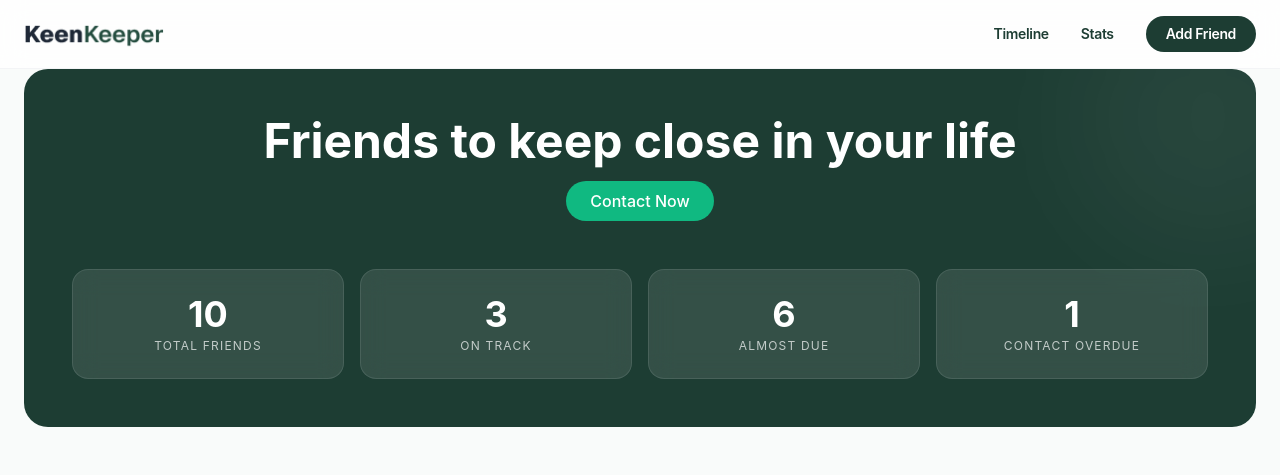
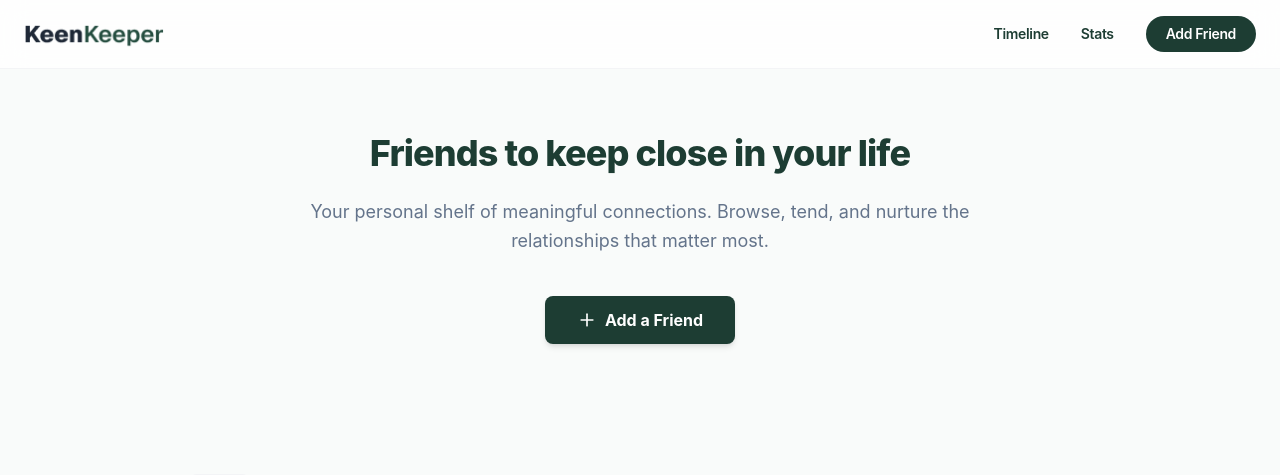
Before and after one commit to Rusmia-Rahaman-Urfa/Keen_Keeper, a Next.js app: page / in a window 1280 px wide. Shown: the top 475 px of the page. Built offline with nearby package versions, Linux system fonts and the light colour scheme.

Commit message:
refactor: update dashboard with friends summary and interactive cards

```diff
--- a/src/components/Banner.js
+++ b/src/components/Banner.js
@@ -1,33 +1,27 @@
 'use client';
-import Image from 'next/image';
+import { Plus } from 'lucide-react';
 
 export default function Banner() {
   return (
-    <div className="bg-[#1D3D33] rounded-3xl p-8 lg:p-12 text-white overflow-hidden relative">
-      {/* Background Decor */}
-      <div className="absolute top-0 right-0 w-64 h-64 bg-white/5 rounded-full -mr-20 -mt-20 blur-3xl"></div>
+    <section className="py-16 bg-[#F9FBFA] text-center">
+      <div className="max-w-3xl mx-auto px-4">
+        {/* Title matching image_32178a.png */}
+        <h1 className="text-4xl font-extrabold text-[#1D3D33] mb-6 tracking-tight">
+          Friends to keep close in your life
+        </h1>
 
-      <div className="relative z-10 text-center mb-12">
-        <h1 className="text-3xl lg:text-5xl font-bold mb-4">Friends to keep close in your life</h1>
-        <button className="bg-[#10B981] hover:bg-[#059669] text-white px-6 py-2 rounded-full font-medium transition-all">
-          Contact Now
+        {/* Subtitle */}
+        <p className="text-[#64748B] text-lg mb-10 leading-relaxed">
+          Your personal shelf of meaningful connections. Browse, tend, and nurture the
+          relationships that matter most.
+        </p>
+
+        {/* Add Friend Button matching image_32178a.png */}
+        <button className="inline-flex items-center gap-2 bg-[#1D3D33] text-white px-8 py-3 rounded-lg font-bold hover:bg-opacity-90 transition-all shadow-md">
+          <Plus size={20} />
+          Add a Friend
         </button>
       </div>
-
-      {/* Requirement 4: Metrics/Stats Grid */}
-      <div className="grid grid-cols-2 md:grid-cols-4 gap-4 relative z-10">
-        {[
-          { label: 'Total Friends', value: '10' },
-          { label: 'On Track', value: '3' },
-          { label: 'Almost Due', value: '6' },
-          { label: 'Contact Overdue', value: '1' }
-        ].map((stat, i) => (
-          <div key={i} className="bg-white/10 backdrop-blur-md p-6 rounded-2xl text-center border border-white/10">
-            <p className="text-4xl font-bold mb-1">{stat.value}</p>
-            <p className="text-xs uppercase tracking-widest opacity-70">{stat.label}</p>
-          </div>
-        ))}
-      </div>
-    </div>
+    </section>
   );
 }
```
